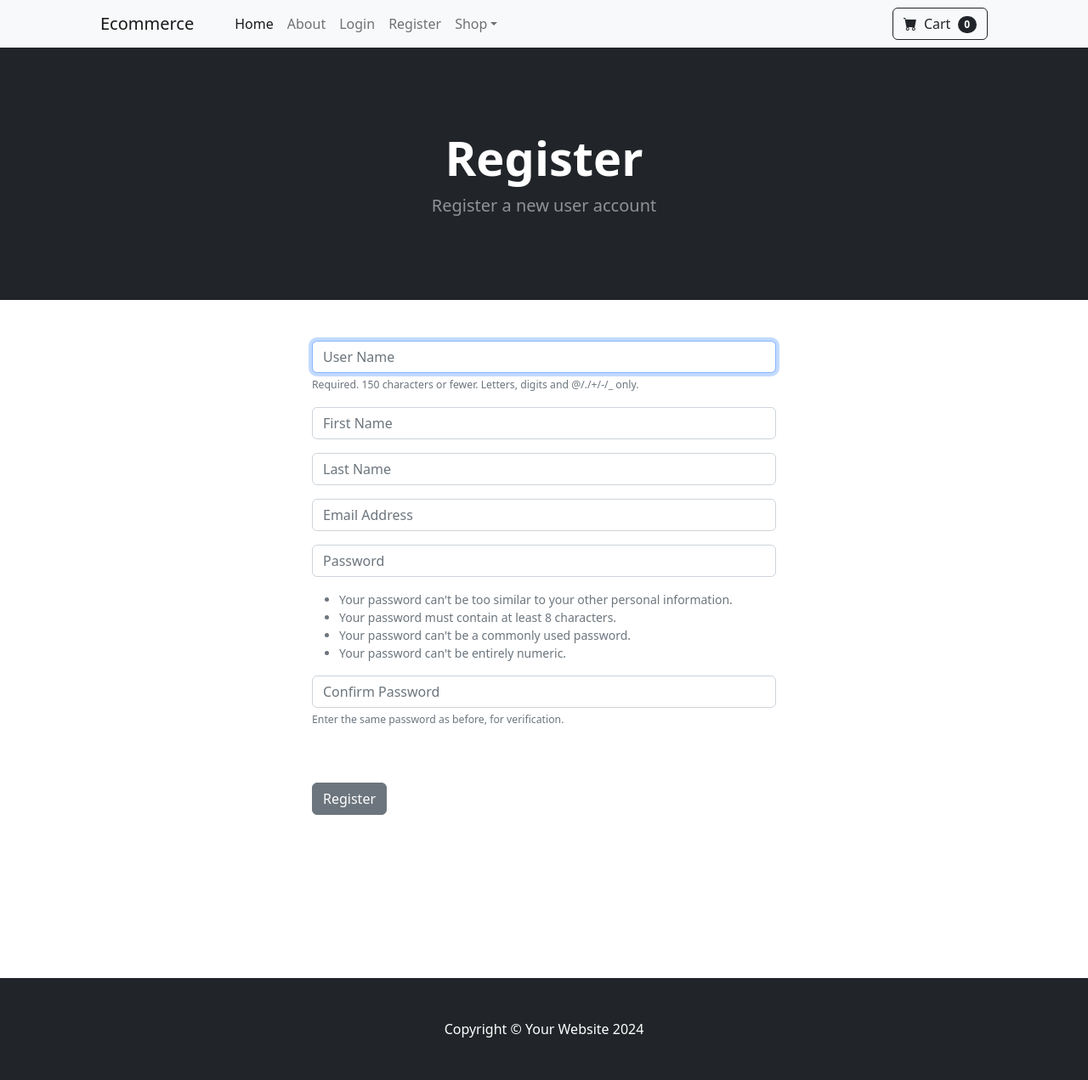
After one commit to Olim8/Ecommerce, a Django app: page /register/ in a window 1280 px wide. The commit adds this page. Shown: the whole page at 85% size. Run offline with Django 5.2, Linux system fonts and the light colour scheme; some libraries are stand-ins or nearby versions.

Commit message:
added registration functionality

```diff
--- /dev/null
+++ b/store/forms.py
@@ -0,0 +1,31 @@
+from django.contrib.auth.models import User
+from django.contrib.auth.forms import UserCreationForm
+from django import forms
+
+
+class SignUpForm(UserCreationForm):
+	email = forms.EmailField(label="", widget=forms.TextInput(attrs={'class':'form-control', 'placeholder':'Email Address'}))
+	first_name = forms.CharField(label="", max_length=100, widget=forms.TextInput(attrs={'class':'form-control', 'placeholder':'First Name'}))
+	last_name = forms.CharField(label="", max_length=100, widget=forms.TextInput(attrs={'class':'form-control', 'placeholder':'Last Name'}))
+
+	class Meta:
+		model = User
+		fields = ('username', 'first_name', 'last_name', 'email', 'password1', 'password2')
+
+	def __init__(self, *args, **kwargs):
+		super(SignUpForm, self).__init__(*args, **kwargs)
+
+		self.fields['username'].widget.attrs['class'] = 'form-control'
+		self.fields['username'].widget.attrs['placeholder'] = 'User Name'
+		self.fields['username'].label = ''
+		self.fields['username'].help_text = '<span class="form-text text-muted"><small>Required. 150 characters or fewer. Letters, digits and @/./+/-/_ only.</small></span>'
+
+		self.fields['password1'].widget.attrs['class'] = 'form-control'
+		self.fields['password1'].widget.attrs['placeholder'] = 'Password'
+		self.fields['password1'].label = ''
+		self.fields['password1'].help_text = '<ul class="form-text text-muted small"><li>Your password can\'t be too similar to your other personal information.</li><li>Your password must contain at least 8 characters.</li><li>Your password can\'t be a commonly used password.</li><li>Your password can\'t be entirely numeric.</li></ul>'
+
+		self.fields['password2'].widget.attrs['class'] = 'form-control'
+		self.fields['password2'].widget.attrs['placeholder'] = 'Confirm Password'
+		self.fields['password2'].label = ''
+		self.fields['password2'].help_text = '<span class="form-text text-muted"><small>Enter the same password as before, for verification.</small></span>'
--- a/store/templates/navbar.html
+++ b/store/templates/navbar.html
@@ -11,6 +11,7 @@
                 <li class="nav-item"><a class="nav-link" href="{% url 'logout' %}">Logout</a></li>
                 {% else %}
                 <li class="nav-item"><a class="nav-link" href="{% url 'login' %}">Login</a></li>
+                <li class="nav-item"><a class="nav-link" href="{% url 'register' %}">Register</a></li>
                 {% endif %}
                 <li class="nav-item dropdown">
                     <a class="nav-link dropdown-toggle" id="navbarDropdown" href="#" role="button" data-bs-toggle="dropdown" aria-expanded="false">Shop</a>
--- /dev/null
+++ b/store/templates/register.html
@@ -0,0 +1,38 @@
+{% extends 'base.html' %}
+
+{% block content %}
+
+    <!-- Header-->
+    <header class="bg-dark py-5">
+        <div class="container px-4 px-lg-5 my-5">
+            <div class="text-center text-white">
+                <h1 class="display-4 fw-bolder">Register</h1>
+                <p class="lead fw-normal text-white-50 mb-0">Register a new user account</p>
+            </div>
+        </div>
+    </header>
+
+    <div class="container">
+        <div class="row">
+            <div class="col-md-6 offset-md-3">
+                <br> <br>
+                <form method="POST" action="{% url 'register' %}">
+                    {% csrf_token %}
+
+                    {{ form.as_p }}
+                    <br><br>
+                    <button type="submit" class="btn btn-secondary">
+                        Register
+                    </button>
+
+                </form>
+                <br> <br>
+                <br> <br>
+                <br> <br>
+                <br> <br>
+            </div>
+        </div>
+    </div>
+
+
+{% endblock %}
--- a/store/urls.py
+++ b/store/urls.py
@@ -6,4 +6,5 @@ urlpatterns = [
     path('about/', views.about, name='about'),
     path('login/', views.login_user, name='login'),
     path('logout/', views.logout_user, name='logout'),
+    path('register/', views.register_user, name='register'),
 ]
--- a/store/views.py
+++ b/store/views.py
@@ -1,7 +1,11 @@
 from django.shortcuts import render, redirect
-from . models import Product
+from .models import Product
 from django.contrib.auth import authenticate, login, logout
 from django.contrib import messages
+from django.contrib.auth.models import User
+from django.contrib.auth.forms import UserCreationForm
+from .forms import SignUpForm
+from django import forms
 
 
 
@@ -24,7 +28,7 @@ def login_user(request):
             messages.success(request, ('You Have Been Logged In'))
             return redirect('home')
         else:
-            messages.success(request, ('There was an error, please try again..'))
+            messages.error(request, ('There was an error, please try again..'))
             return redirect('login')
     else:
 
@@ -36,3 +40,22 @@ def logout_user(request):
     logout(request)
     messages.success(request, ('You have been logged out'))
     return redirect('home')
+
+
+def register_user(request):
+    form = SignUpForm()
+    if request.method == "POST":
+        form = SignUpForm(request.POST)
+        if form.is_valid():
+            form.save()
+            username = form.cleaned_data['username']
+            password = form.cleaned_data['password1']
+            user = authenticate(username=username, password=password)
+            login(request, user)
+            messages.success(request, ("You have registered successfully!"))
+            return redirect('home')
+        else:
+            messages.error(request, ("Whoops! There was a problem registering. Please, try again"))
+            return redirect('register')
+    else:
+        return render(request, 'register.html', {'form':form})
```
Also changed, not shown: db.sqlite3.
